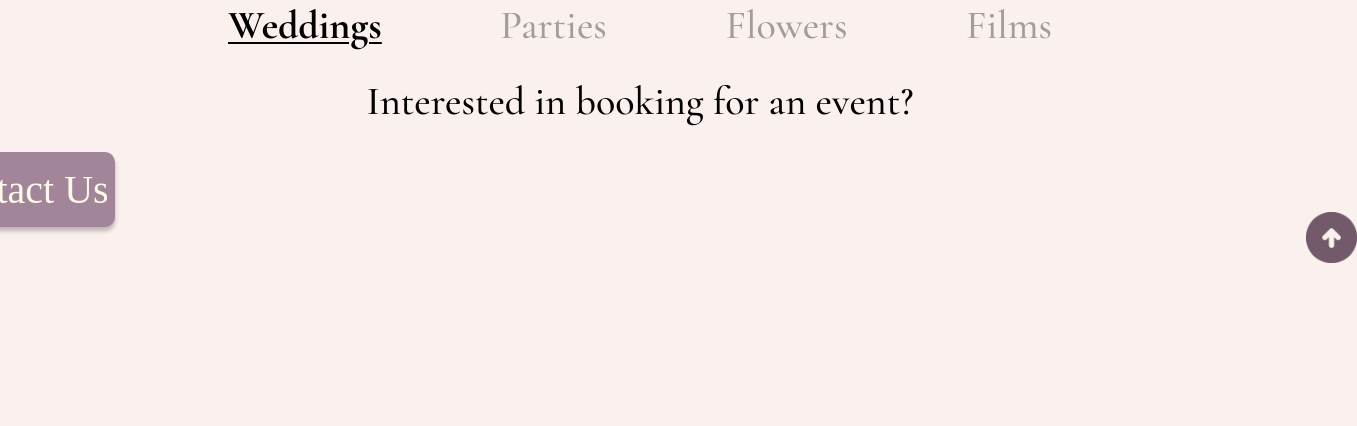
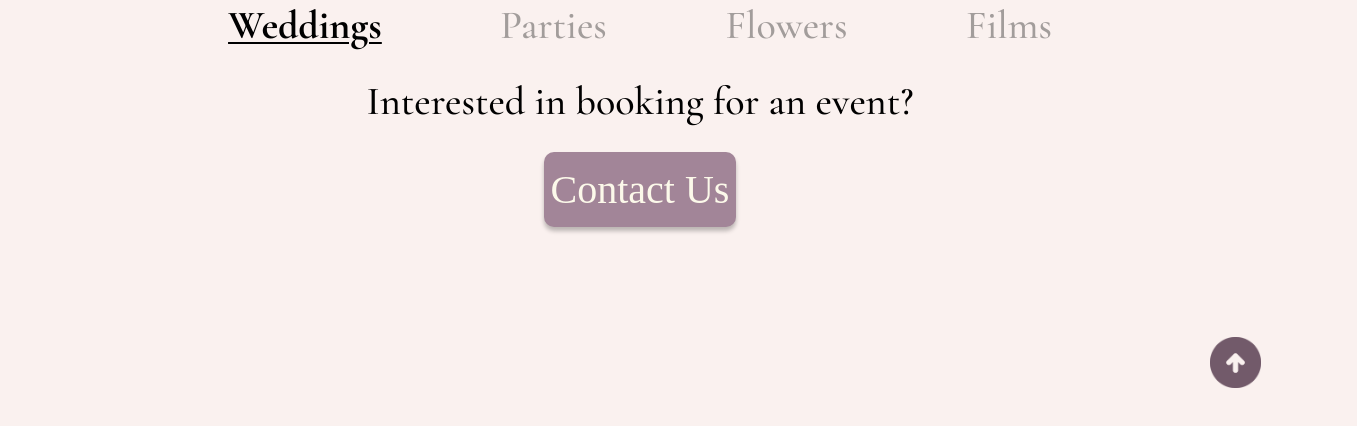
Before and after one commit to include-davis/bloom-and-vine, a React (Create React App) app in the folder bloom-and-vine/: page /Gallery in a window 1280 px wide. Shown: the top 426 px of the page, 1357 px wide, since content can reach past the window. Built offline with nearby package versions, Linux system fonts and the light colour scheme; no server answers; a web font is replaced by a local one.

Commit message:
Fixed scroll to top bottom

```diff
--- a/bloom-and-vine/src/App.js
+++ b/bloom-and-vine/src/App.js
@@ -1,4 +1,4 @@
-import { BrowserRouter, Routes, Route } from "react-router-dom"
+import { Routes, Route } from "react-router-dom"
 import Homepage from './Pages/Homepage'
 import Gallery from './Pages/Gallery'
 import Services from './Pages/Services'
--- a/bloom-and-vine/src/Components/contact-display/contactDisplay.js
+++ b/bloom-and-vine/src/Components/contact-display/contactDisplay.js
@@ -10,8 +10,8 @@ export default function ContactDisplay () {
                 <NavLink id = "contactButtonM" to="/Contact">
                     <div >Contact Us</div>
                 </NavLink>
-                <ScrollToTopButton />
             </div>
+            <ScrollToTopButton />
 
         </div>
     );
```
Also changed, not shown: bloom-and-vine/src/Components/Footer.js (line endings or trailing spaces).
